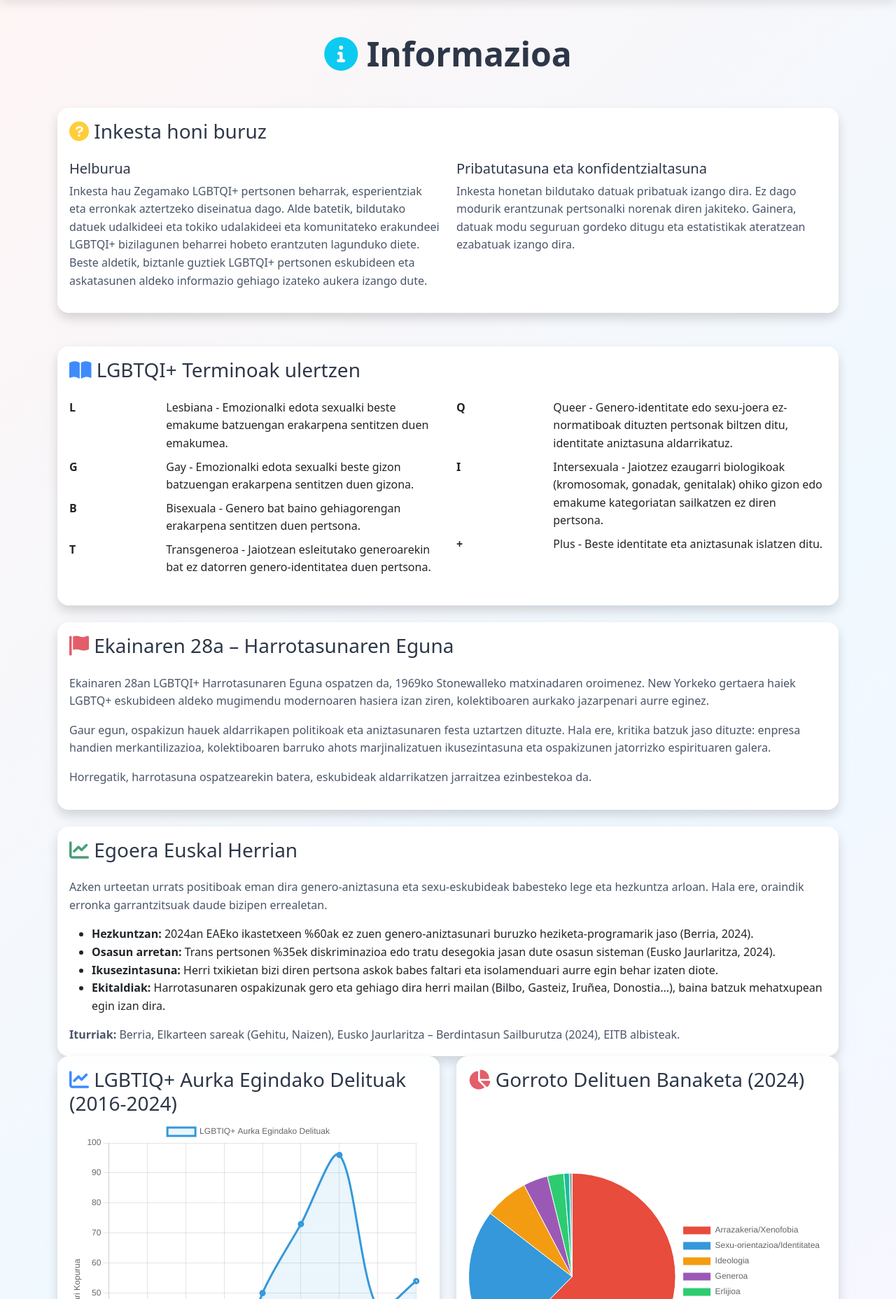
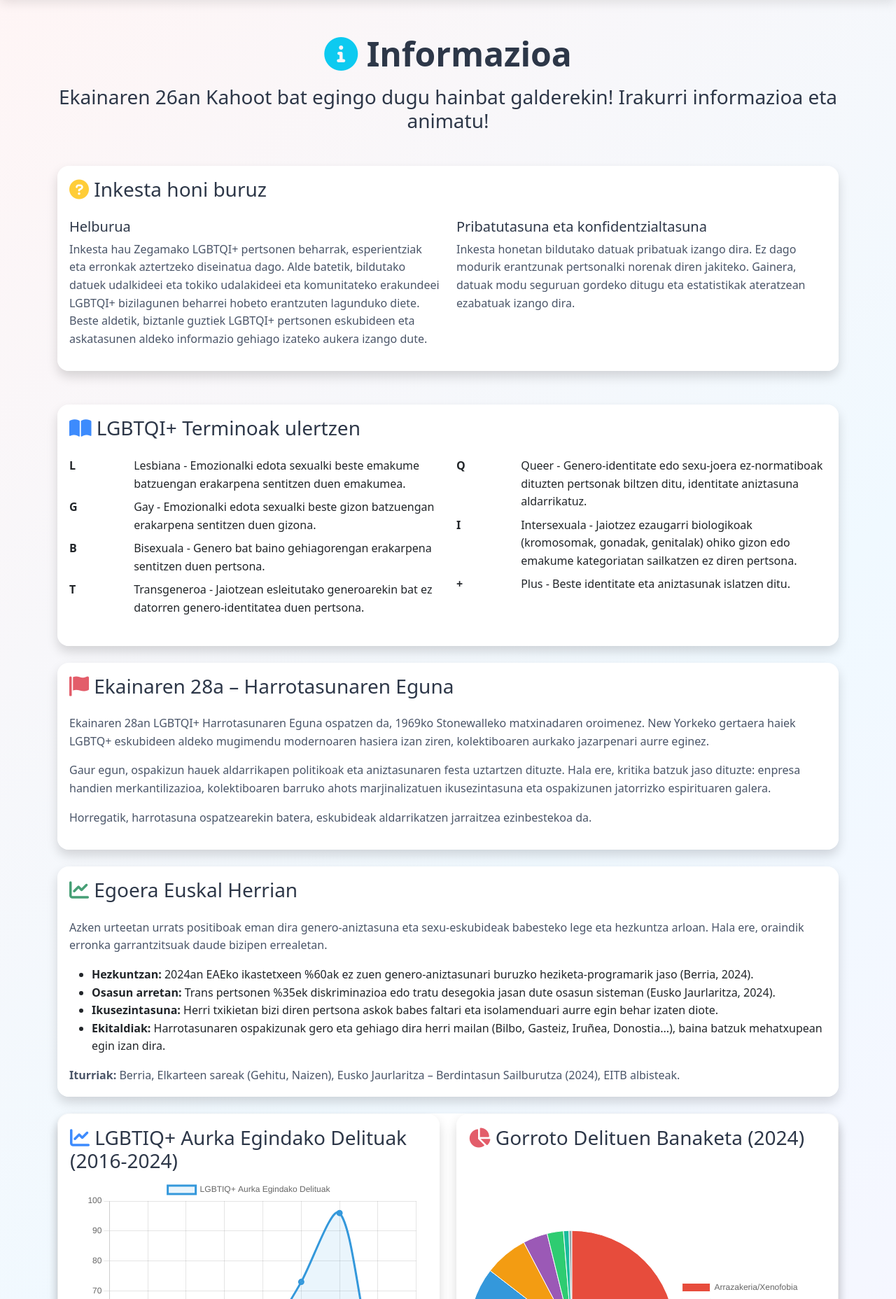
Before and after one commit to liernilekeitiobhi/queer-survey-zegama, a Flask app: page /info in a window 1280 px wide. Shown: the part 64-1920 px from the top of the page at 70% size. Run offline with Flask 3, Linux system fonts and the light colour scheme.

Commit message:
info aldatu

```diff
--- a/templates/info.html
+++ b/templates/info.html
@@ -10,6 +10,8 @@
             <i class="fas fa-info-circle text-info"></i>
             Informazioa
         </h1>
+        <h3>Ekainaren 26an Kahoot bat egingo dugu hainbat galderekin! Irakurri informazioa eta animatu!</h3>
+
     </div>
 
 
@@ -59,29 +61,29 @@
                     <div class="row">
                         <div class="col-md-6">
                             <dl class="row">
-                                <dt class="col-sm-3">L</dt>
-                                <dd class="col-sm-9">Lesbiana - Emozionalki edota sexualki beste emakume batzuengan erakarpena sentitzen duen emakumea.</dd>
+                                <dt class="col-sm-2">L</dt>
+                                <dd class="col-sm-10">Lesbiana - Emozionalki edota sexualki beste emakume batzuengan erakarpena sentitzen duen emakumea.</dd>
 
-                                <dt class="col-sm-3">G</dt>
-                                <dd class="col-sm-9">Gay - Emozionalki edota sexualki beste gizon batzuengan erakarpena sentitzen duen gizona.</dd>
+                                <dt class="col-sm-2">G</dt>
+                                <dd class="col-sm-10">Gay - Emozionalki edota sexualki beste gizon batzuengan erakarpena sentitzen duen gizona.</dd>
 
-                                <dt class="col-sm-3">B</dt>
-                                <dd class="col-sm-9">Bisexuala - Genero bat baino gehiagorengan erakarpena sentitzen duen pertsona.</dd>
+                                <dt class="col-sm-2">B</dt>
+                                <dd class="col-sm-10">Bisexuala - Genero bat baino gehiagorengan erakarpena sentitzen duen pertsona.</dd>
 
-                                <dt class="col-sm-3">T</dt>
-                                <dd class="col-sm-9">Transgeneroa - Jaiotzean esleitutako generoarekin bat ez datorren genero-identitatea duen pertsona.</dd>
+                                <dt class="col-sm-2">T</dt>
+                                <dd class="col-sm-10">Transgeneroa - Jaiotzean esleitutako generoarekin bat ez datorren genero-identitatea duen pertsona.</dd>
                             </dl>
                         </div>
                         <div class="col-md-6">
                             <dl class="row">
-                                <dt class="col-sm-3">Q</dt>
-                                <dd class="col-sm-9">Queer - Genero-identitate edo sexu-joera ez-normatiboak dituzten pertsonak biltzen ditu, identitate aniztasuna aldarrikatuz.</dd>
+                                <dt class="col-sm-2">Q</dt>
+                                <dd class="col-sm-10">Queer - Genero-identitate edo sexu-joera ez-normatiboak dituzten pertsonak biltzen ditu, identitate aniztasuna aldarrikatuz.</dd>
 
-                                <dt class="col-sm-3">I</dt>
-                                <dd class="col-sm-9">Intersexuala - Jaiotzez ezaugarri biologikoak (kromosomak, gonadak, genitalak) ohiko gizon edo emakume kategoriatan sailkatzen ez diren pertsona.</dd>
+                                <dt class="col-sm-2">I</dt>
+                                <dd class="col-sm-10">Intersexuala - Jaiotzez ezaugarri biologikoak (kromosomak, gonadak, genitalak) ohiko gizon edo emakume kategoriatan sailkatzen ez diren pertsona.</dd>
 
-                                <dt class="col-sm-3">+</dt>
-                                <dd class="col-sm-9">Plus - Beste identitate eta aniztasunak islatzen ditu.</dd>
+                                <dt class="col-sm-2">+</dt>
+                                <dd class="col-sm-10">Plus - Beste identitate eta aniztasunak islatzen ditu.</dd>
                             </dl>
                         </div>
                     </div>
@@ -131,6 +133,7 @@
     </div>
 
     <!-- Charts Section -->
+    <div class="card shadow mt-4">
     <div class="row mb-5">
         <div class="col-md-6 mb-4">
             <div class="card shadow h-100">
@@ -157,6 +160,7 @@
                 </div>
             </div>
         </div>
+    </div>
     </div>
 
     <!-- Call to Action -->
```
